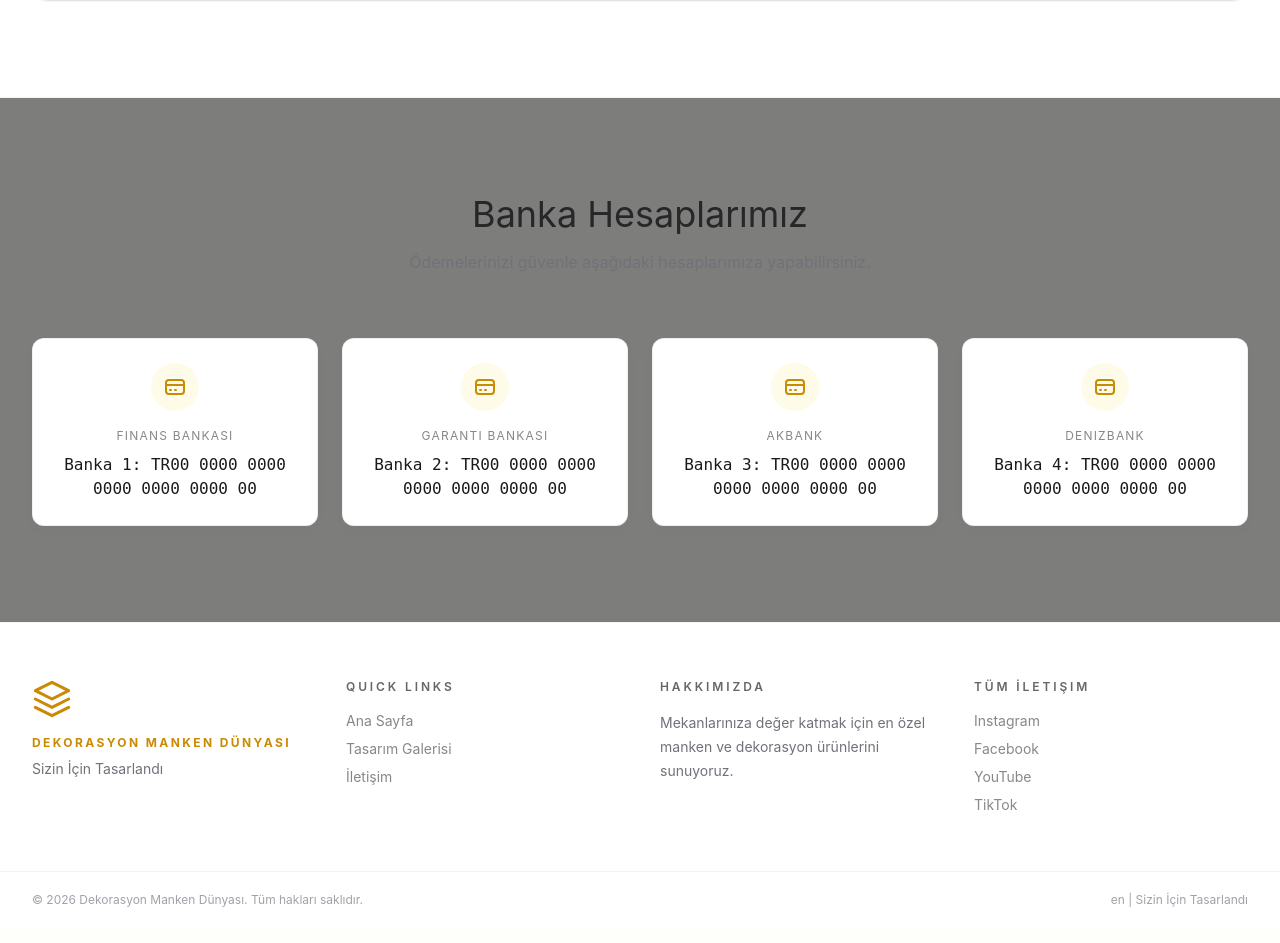
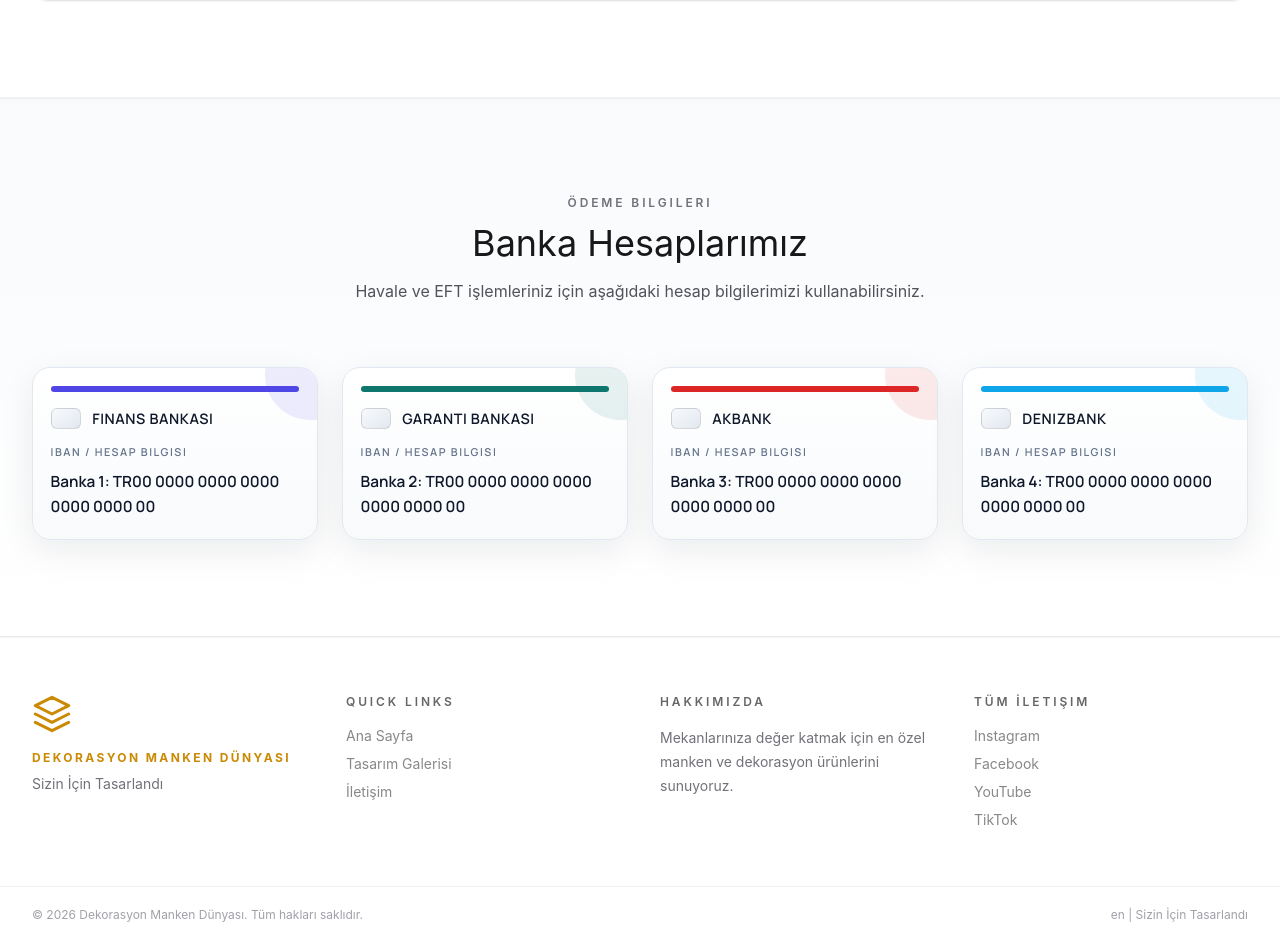
Before and after one commit to KES-KING/www.dekorasyonmankendunyasi.com, a PHP site: page /en in a window 1280 px wide. Shown: the part 2073-3016 px from the top of the page. Before the commit the page ends 2980 px from the top, so only its background shows below. Run offline with PHP 8.4, Linux system fonts and the light colour scheme; data comes from the database, SQL or seed files in the repository; some libraries are stand-ins or nearby versions.

Commit message:
Refactor banking card styles and update layout for improved presentation

```diff
--- a/php/views/pages/home.php
+++ b/php/views/pages/home.php
@@ -204,14 +204,15 @@
 </section>
 
 <!-- Banks Info Section -->
-<section class="bg-[#faf9f6]/50 py-24">
+<section class="bg-gradient-to-b from-slate-50 to-white py-24 border-y border-zinc-200/70">
     <div class="mx-auto max-w-7xl px-4 sm:px-6 lg:px-8">
         <div class="text-center mb-16">
-            <h2 class="font-display text-3xl text-zinc-800 sm:text-4xl">Banka Hesaplarımız</h2>
-            <p class="mt-4 text-zinc-500">Ödemelerinizi güvenle aşağıdaki hesaplarımıza yapabilirsiniz.</p>
+            <p class="text-xs font-semibold uppercase tracking-[0.24em] text-zinc-500">Ödeme Bilgileri</p>
+            <h2 class="mt-3 font-display text-3xl text-zinc-900 sm:text-4xl">Banka Hesaplarımız</h2>
+            <p class="mt-4 text-zinc-600">Havale ve EFT işlemleriniz için aşağıdaki hesap bilgilerimizi kullanabilirsiniz.</p>
         </div>
 
-        <div class="grid grid-cols-1 sm:grid-cols-2 lg:grid-cols-4 gap-6">
+        <div class="grid grid-cols-1 gap-6 sm:grid-cols-2 xl:grid-cols-4">
             <?php
             $bankNames = [
                 1 => 'Finans Bankası',
@@ -219,19 +220,38 @@
                 3 => 'Akbank',
                 4 => 'Denizbank',
             ];
+            $bankThemes = [
+                1 => ['accent' => '#4f46e5', 'soft' => 'rgba(79, 70, 229, 0.10)'],
+                2 => ['accent' => '#0f766e', 'soft' => 'rgba(15, 118, 110, 0.10)'],
+                3 => ['accent' => '#dc2626', 'soft' => 'rgba(220, 38, 38, 0.10)'],
+                4 => ['accent' => '#0ea5e9', 'soft' => 'rgba(14, 165, 233, 0.10)'],
+            ];
+            $hasBankAccount = false;
             for($i=1; $i<=4; $i++):
                 $bankKey = "bank_account_$i";
-                if(empty($settings[$bankKey])) continue;
+                $bankRaw = trim((string) ($settings[$bankKey] ?? ''));
+                if($bankRaw === '') continue;
+                $hasBankAccount = true;
                 $bankName = $bankNames[$i] ?? ('Banka ' . $i);
+                $bankTheme = $bankThemes[$i] ?? ['accent' => '#52525b', 'soft' => 'rgba(82, 82, 91, 0.10)'];
             ?>
-            <div class="bank-card text-center">
-                <div class="mx-auto mb-4 flex h-12 w-12 items-center justify-center rounded-full bg-yellow-50 text-yellow-600">
-                    <svg width="24" height="24" fill="none" viewBox="0 0 24 24" stroke="currentColor"><path stroke-linecap="round" stroke-linejoin="round" stroke-width="2" d="M3 10h18M7 15h1m4 0h1m-7 4h12a3 3 0 003-3V8a3 3 0 00-3-3H6a3 3 0 00-3 3v8a3 3 0 003 3z" /></svg>
+            <article
+                class="banking-card"
+                style="--bank-accent: <?= e($bankTheme['accent']); ?>; --bank-soft: <?= e($bankTheme['soft']); ?>;"
+            >
+                <div class="banking-card__head">
+                    <span class="banking-card__chip" aria-hidden="true"></span>
+                    <h3 class="banking-card__name"><?= e($bankName); ?></h3>
                 </div>
-                <h3 class="bank-card-title"><?= e($bankName); ?></h3>
-                <p class="bank-card-value text-sm sm:text-base"><?= e($settings[$bankKey]); ?></p>
-            </div>
+                <p class="banking-card__meta">IBAN / Hesap Bilgisi</p>
+                <p class="banking-card__value"><?= nl2br(e($bankRaw)); ?></p>
+            </article>
             <?php endfor; ?>
+            <?php if (!$hasBankAccount): ?>
+                <div class="col-span-full rounded-2xl border border-dashed border-zinc-300 bg-white px-6 py-10 text-center text-sm text-zinc-500">
+                    Henüz banka hesap bilgisi eklenmemiş.
+                </div>
+            <?php endif; ?>
         </div>
     </div>
 </section>
--- a/public/css/main.css
+++ b/public/css/main.css
@@ -74,22 +74,71 @@ body { background: #faf9f6; color: #1a1a1a; font-family: 'Inter', sans-serif; }
     color: #b8860b;
 }
 
-.bank-card {
-    padding: 1.5rem;
-    border-radius: 12px;
-    background: #fff;
-    border: 1px solid rgba(0,0,0,0.06);
-    box-shadow: 0 4px 15px rgba(0,0,0,0.02);
+.banking-card {
+    position: relative;
+    overflow: hidden;
+    border-radius: 18px;
+    border: 1px solid #e2e8f0;
+    background: linear-gradient(180deg, #ffffff 0%, #f8fafc 100%);
+    box-shadow: 0 10px 35px rgba(15, 23, 42, 0.08);
+    padding: 1.1rem 1.1rem 1.25rem;
 }
-.bank-card-title {
-    font-size: 0.75rem;
+.banking-card::before {
+    content: '';
+    display: block;
+    height: 6px;
+    border-radius: 999px;
+    background: var(--bank-accent, #0f172a);
+    margin-bottom: 1rem;
+}
+.banking-card::after {
+    content: '';
+    position: absolute;
+    top: -38px;
+    right: -38px;
+    width: 90px;
+    height: 90px;
+    border-radius: 50%;
+    background: var(--bank-soft, rgba(15, 23, 42, 0.08));
+}
+.banking-card__head {
+    display: flex;
+    align-items: center;
+    gap: 0.7rem;
+}
+.banking-card__chip {
+    width: 1.9rem;
+    height: 1.35rem;
+    border-radius: 6px;
+    border: 1px solid rgba(0, 0, 0, 0.12);
+    background: linear-gradient(145deg, #f8fafc 0%, #e2e8f0 100%);
+    flex-shrink: 0;
+}
+.banking-card__name {
+    margin: 0;
+    font-family: 'Manrope', sans-serif;
+    font-size: 0.9rem;
+    font-weight: 700;
+    letter-spacing: 0.04em;
     text-transform: uppercase;
-    letter-spacing: 0.1em;
-    color: #888;
-    margin-bottom: 0.5rem;
+    color: #0f172a;
 }
-.bank-card-value {
-    font-family: monospace;
-    font-size: 1.1rem;
-    color: #1a1a1a;
+.banking-card__meta {
+    margin: 0.9rem 0 0;
+    font-family: 'Manrope', sans-serif;
+    font-size: 0.68rem;
+    font-weight: 700;
+    letter-spacing: 0.14em;
+    text-transform: uppercase;
+    color: #64748b;
 }
+.banking-card__value {
+    margin: 0.55rem 0 0;
+    font-family: 'Manrope', sans-serif;
+    font-size: 0.96rem;
+    line-height: 1.65;
+    font-weight: 600;
+    color: #0f172a;
+    word-break: break-word;
+    white-space: pre-line;
+}
```
